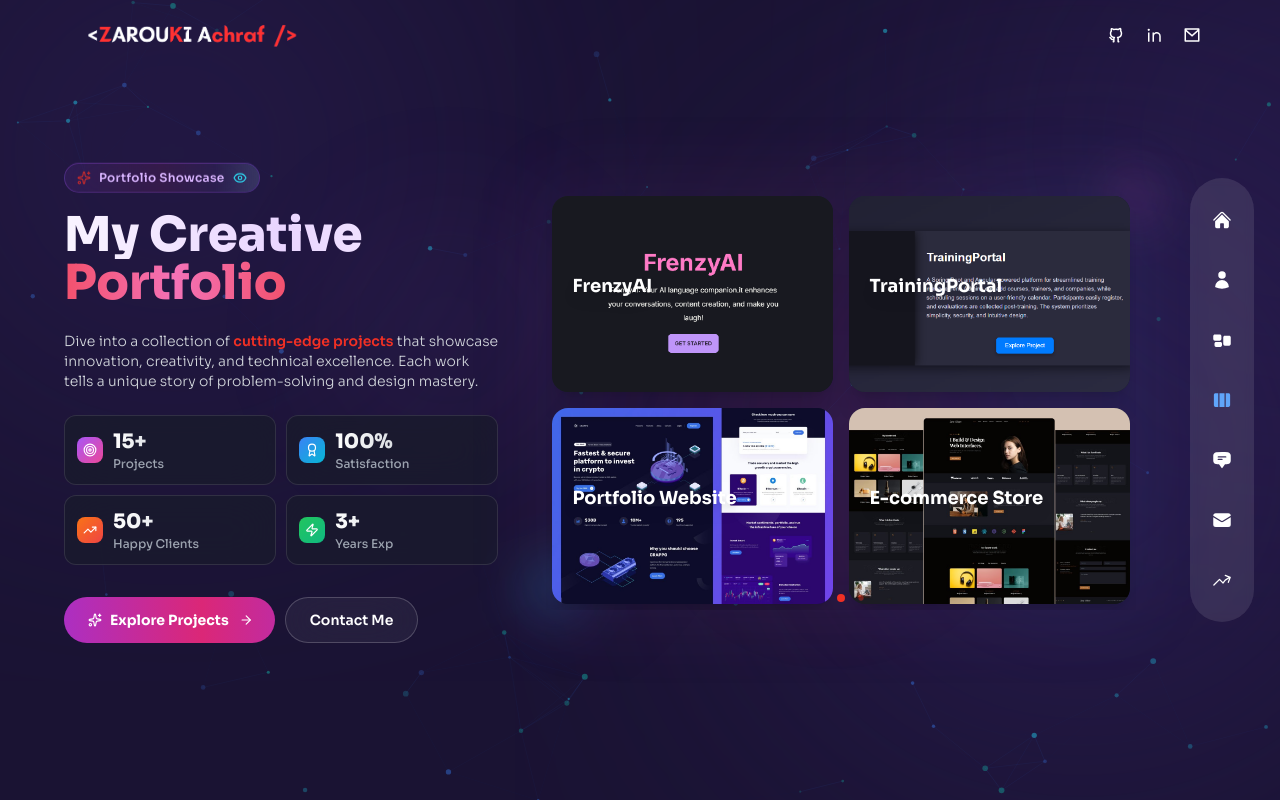
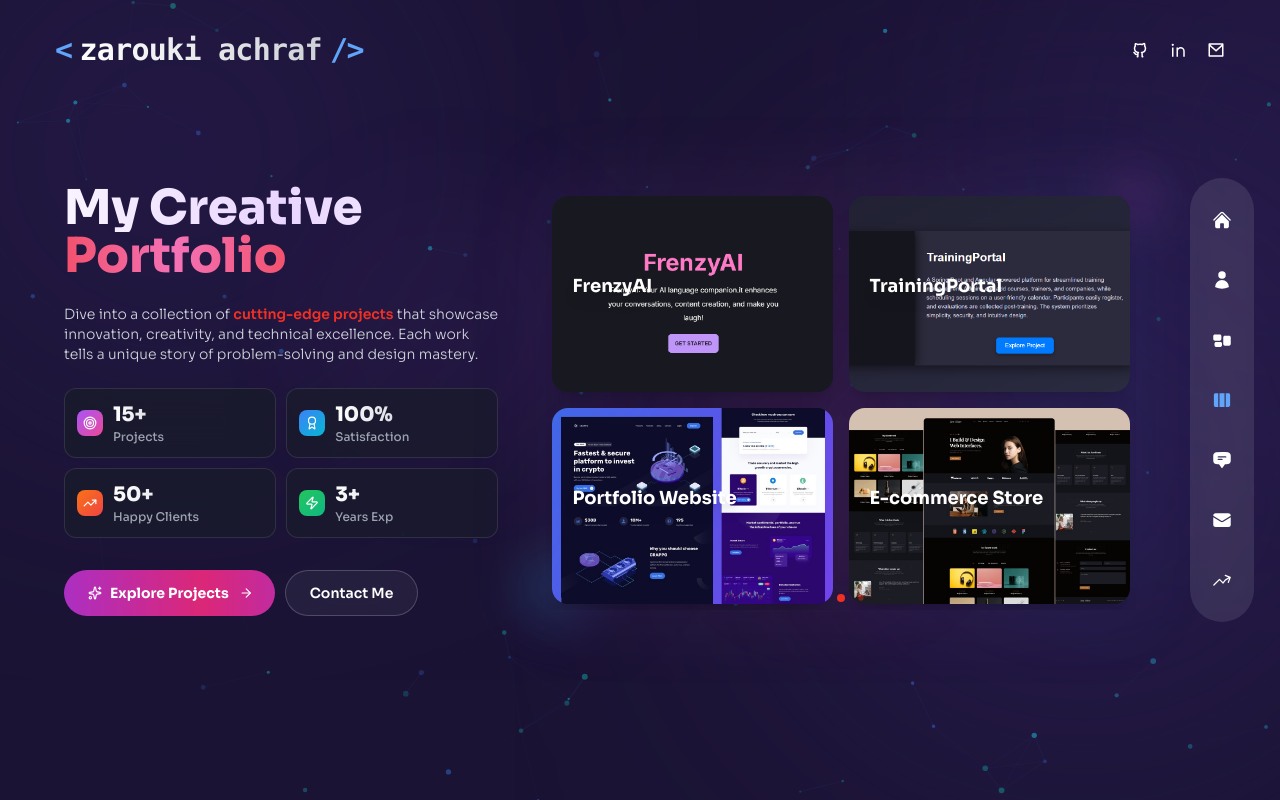
Before and after one commit to Achraftraf/Achraftraf.github.io, a Next.js app: page /work in a window 1280 px wide. Built offline with nearby package versions, Linux system fonts and the light colour scheme.

Commit message:
this is an uppdate of the logo that i use en the website also i added the effect of switcher en it

```diff
--- a/components/Header.js
+++ b/components/Header.js
@@ -1,23 +1,44 @@
-import Image from 'next/image';
 import Link from 'next/link';
 import Socials from '../components/Socials';
+import { useTheme } from '../context/ThemeContext';
+import { motion } from 'framer-motion';
 
 const Header = () => {
+  const { theme } = useTheme();
+
   return (
-    <header className='absolute z-30 w-full flex items-center px-16 xl:px-120 xl:h-[70px]'> {/* Adjust the height accordingly */}
+    <header className='absolute z-30 w-full flex items-center px-6 sm:px-12 xl:px-0 h-[80px] lg:h-[100px]'>
       <div className='container mx-auto'>
-        <div className='flex flex-col lg:flex-row justify-between items-center gap-y-6 py-8'>
-          {}
+        <div className='flex flex-col lg:flex-row justify-between items-center py-6 lg:py-8'>
+          {/* Logo - Pro & Fantastic */}
           <Link href={'/'}>
-            <Image
-            src={'/logo5.png'}
-            width={220}
-            height={48}
-            alt=''
-            priority={true}
-            unoptimized
-            />
+            <div className="group cursor-pointer relative py-2">
+              <h1 className="text-2xl lg:text-3xl font-bold tracking-tighter flex items-center gap-2 font-mono">
+                {/* Opening Bracket */}
+                <span className={`text-2xl lg:text-3xl ${theme.accent} transition-transform duration-300 group-hover:-translate-x-1`}>
+                  &lt;
+                </span>
+
+                {/* Name with animated gradient */}
+                <span className="relative">
+                  <span className={`bg-clip-text text-transparent bg-gradient-to-r ${theme.brightGradient ? theme.brightGradient : 'from-white to-gray-400'} animate-text-shimmer bg-[length:200%_auto] font-extrabold tracking-tight`}>
+                    zarouki achraf
+                  </span>
+                  {/* Underline Glow */}
+                  <span className={`absolute -bottom-1 left-0 w-0 h-[2px] bg-gradient-to-r ${theme.brightGradient || 'from-blue-500 to-purple-500'} group-hover:w-full transition-all duration-500 ease-out`} />
+                </span>
+
+                {/* Closing Bracket */}
+                <span className={`text-2xl lg:text-3xl ${theme.accent} transition-transform duration-300 group-hover:translate-x-1`}>
+                  /&gt;
+                </span>
+              </h1>
+
+              {/* Subtle ambient glow */}
+              <div className={`absolute -inset-4 bg-gradient-to-r ${theme.brightGradient} rounded-full opacity-0 group-hover:opacity-15 blur-2xl transition-all duration-700 -z-10`} />
+            </div>
           </Link>
+
           {/* Socials */}
           <Socials />
         </div>
--- a/pages/work/index.js
+++ b/pages/work/index.js
@@ -115,29 +115,6 @@ const Work = () => {
             variants={itemVariants}
             className="text-center xl:text-left xl:w-[45%] space-y-4 lg:space-y-6"
           >
-            {/* Floating Badge */}
-            <motion.div
-              variants={floatingVariants}
-              animate="animate"
-              className="inline-flex items-center gap-2 px-3 py-1.5 rounded-full bg-gradient-to-r from-purple-500/10 via-pink-500/10 to-blue-500/10 border border-purple-500/30 backdrop-blur-xl relative overflow-hidden group"
-            >
-              <motion.div
-                animate={{
-                  x: [-100, 200],
-                }}
-                transition={{
-                  duration: 3,
-                  repeat: Infinity,
-                  ease: "linear"
-                }}
-                className="absolute inset-0 w-1/2 bg-gradient-to-r from-transparent via-white/10 to-transparent skew-x-12"
-              />
-              <Sparkles className="w-3.5 h-3.5 text-accent animate-pulse" />
-              <span className="text-[10px] sm:text-xs text-purple-300 font-semibold tracking-wide">
-                Portfolio Showcase
-              </span>
-              <Eye className="w-3.5 h-3.5 text-cyan-400" />
-            </motion.div>
 
             {/* Title with gradient animation */}
             <motion.div variants={itemVariants}>
```
